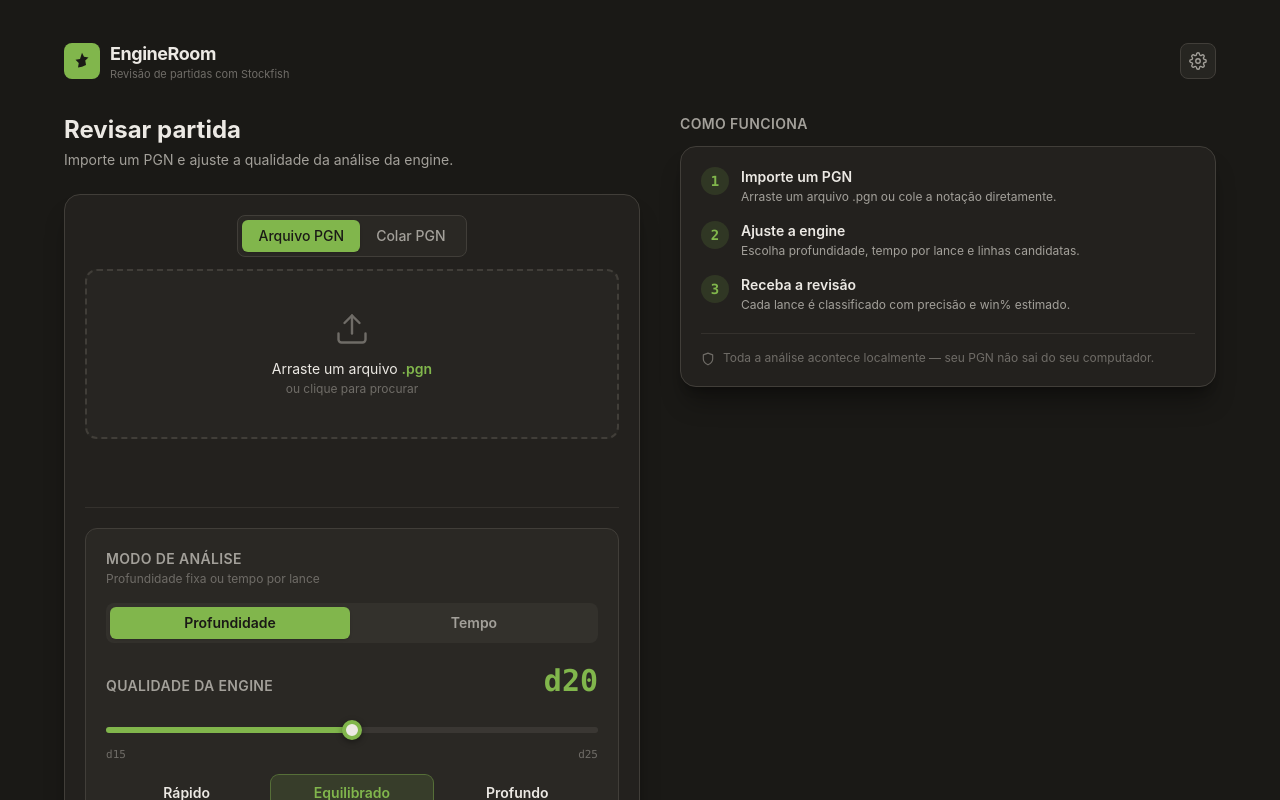
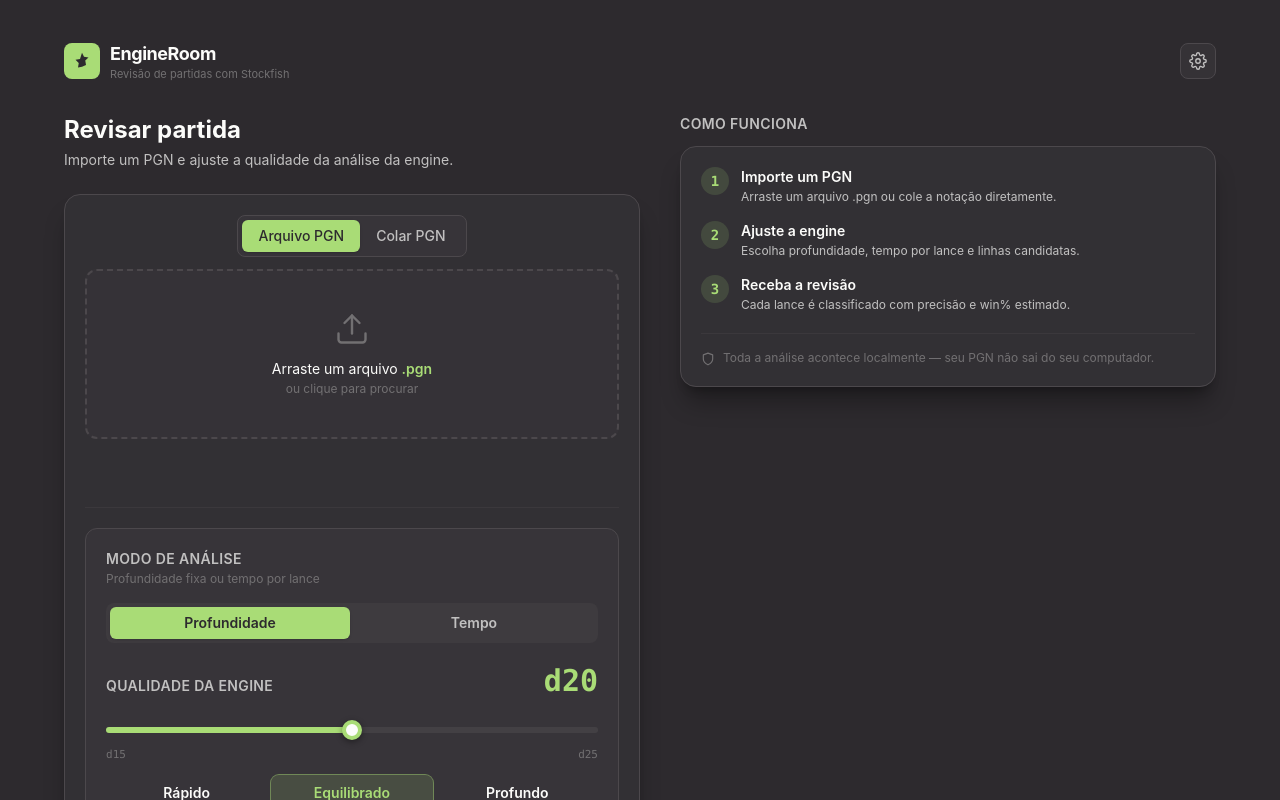
Before and after one commit to PedrFelip/EngineRoom, a React (Vite) app in the folder app/: page / in a window 1280 px wide. Shown: the top 800 px of the page. Built offline with nearby package versions, Linux system fonts and the light colour scheme.

Commit message:
Atualiza variáveis CSS de cores (dark e light) e ajusta componentes que usavam cores hardcoded (EvalBar, EvalGraph, PlayerTag) para a nova paleta.

```diff
--- a/app/src/components/EvalBar.tsx
+++ b/app/src/components/EvalBar.tsx
@@ -20,11 +20,11 @@ export default function EvalBar({
     : whiteAtBottom
       ? { top: 2 }
       : { bottom: 2 }
-  const labelColor = whiteAdv ? '#262421' : '#f0f0f0'
+  const labelColor = whiteAdv ? '#343236' : '#fcfcfa'
   return (
     <div
       className='relative w-5 shrink-0 self-stretch overflow-hidden rounded-md border border-edge'
-      style={{ backgroundColor: '#262421' }}
+      style={{ backgroundColor: '#343236' }}
     >
       <div
         className='absolute left-0 right-0 bg-white transition-[height,top,bottom] duration-700 ease-[cubic-bezier(0.25,0.1,0.25,1)]'
--- a/app/src/components/EvalGraph.tsx
+++ b/app/src/components/EvalGraph.tsx
@@ -89,8 +89,16 @@ export default function EvalGraph({
               strokeWidth={1}
             />
 
-            <path d={ribbonPath} fill='#e9e6e0' clipPath='url(#eval-top)' />
-            <path d={ribbonPath} fill='#3c3935' clipPath='url(#eval-bottom)' />
+            <path
+              d={ribbonPath}
+              fill='var(--color-panel-3)'
+              clipPath='url(#eval-top)'
+            />
+            <path
+              d={ribbonPath}
+              fill='var(--color-panel-2)'
+              clipPath='url(#eval-bottom)'
+            />
 
             <path
               d={linePath}
--- a/app/src/components/ReviewScreen.tsx
+++ b/app/src/components/ReviewScreen.tsx
@@ -399,7 +399,7 @@ function PlayerTag({
     <div className='flex items-center gap-2 px-1 text-sm'>
       <span
         className={`inline-block h-3 w-3 shrink-0 rounded-full border border-edge ${
-          color === 'w' ? 'bg-white' : 'bg-[#1a1916]'
+          color === 'w' ? 'bg-white' : 'bg-[#2d2a2e]'
         }`}
       />
       <span className='font-medium text-ink'>{name}</span>
--- a/app/src/index.css
+++ b/app/src/index.css
@@ -29,59 +29,61 @@
   --color-blunder: var(--blunder);
   --color-blunder-strong: var(--blunder-strong);
 
-  --font-sans: "Inter", ui-sans-serif, system-ui, -apple-system, "Segoe UI", Roboto, sans-serif;
+  --font-sans:
+    "Inter", ui-sans-serif, system-ui, -apple-system, "Segoe UI", Roboto,
+    sans-serif;
 }
 
 /* ---------- Dark (default) ---------- */
 :root {
-  --bg: #1a1916;
-  --panel: #262421;
-  --panel-2: #2f2d29;
-  --panel-3: #3a3733;
-  --edge: #413e39;
-  --edge-soft: #34312d;
+  --bg: #2d2a2e;
+  --panel: #343236;
+  --panel-2: #3b383c;
+  --panel-3: #434044;
+  --edge: #4c484c;
+  --edge-soft: #3b383c;
 
-  --brand: #81b64c;
-  --brand-strong: #6a9c3e;
-  --ink: #ece9e4;
-  --ink-dim: #a3a09a;
-  --ink-faint: #6f6c67;
+  --brand: #a9dc76;
+  --brand-strong: #8fc85f;
+  --ink: #fcfcfa;
+  --ink-dim: #c1c0c0;
+  --ink-faint: #727072;
 
-  --good: #9cbf52;
-  --excellent: #6aa835;
-  --best: #2bb2e0;
-  --great: #6db5c4;
-  --book: #a88838;
-  --mistake: #f0c419;
-  --erro: #e8841a;
-  --blunder: #ca3431;
-  --blunder-strong: #a82825;
+  --good: #a9dc76;
+  --excellent: #8fc85f;
+  --best: #78dce8;
+  --great: #6fcfb6;
+  --book: #ab9df2;
+  --mistake: #ffd866;
+  --erro: #fc9867;
+  --blunder: #ff6188;
+  --blunder-strong: #d14a70;
 }
 
-/* ---------- Light ---------- */
+/* ---------- Light (light) ---------- */
 :root.light {
-  --bg: #f6f4f0;
+  --bg: #faf9f6;
   --panel: #ffffff;
-  --panel-2: #efece5;
-  --panel-3: #e3dfd6;
-  --edge: #d8d3c8;
-  --edge-soft: #e8e4db;
+  --panel-2: #f2f0ec;
+  --panel-3: #e9e6e0;
+  --edge: #dad6ce;
+  --edge-soft: #ece8e1;
 
-  --brand: #5f8a32;
-  --brand-strong: #4f762a;
-  --ink: #2b2a27;
-  --ink-dim: #6e6b64;
-  --ink-faint: #9a968d;
+  --brand: #5f9a2e;
+  --brand-strong: #4f8224;
+  --ink: #2d2a2e;
+  --ink-dim: #6b6864;
+  --ink-faint: #9a9690;
 
-  --good: #7fa23e;
-  --excellent: #52831f;
-  --best: #1f8fce;
-  --great: #3f8fa0;
-  --book: #8a6f2e;
-  --mistake: #b8860b;
-  --erro: #c9770a;
-  --blunder: #b8312e;
-  --blunder-strong: #962623;
+  --good: #5f9a2e;
+  --excellent: #4f8224;
+  --best: #1e9ab0;
+  --great: #2ba088;
+  --book: #7b5bd8;
+  --mistake: #c99500;
+  --erro: #d87c2e;
+  --blunder: #d12c5a;
+  --blunder-strong: #b0234a;
 }
 
 @layer base {
@@ -99,7 +101,9 @@
     -webkit-font-smoothing: antialiased;
     -moz-osx-font-smoothing: grayscale;
     user-select: none;
-    transition: background-color 0.18s ease, color 0.18s ease;
+    transition:
+      background-color 0.18s ease,
+      color 0.18s ease;
   }
 
   ::selection {
```
